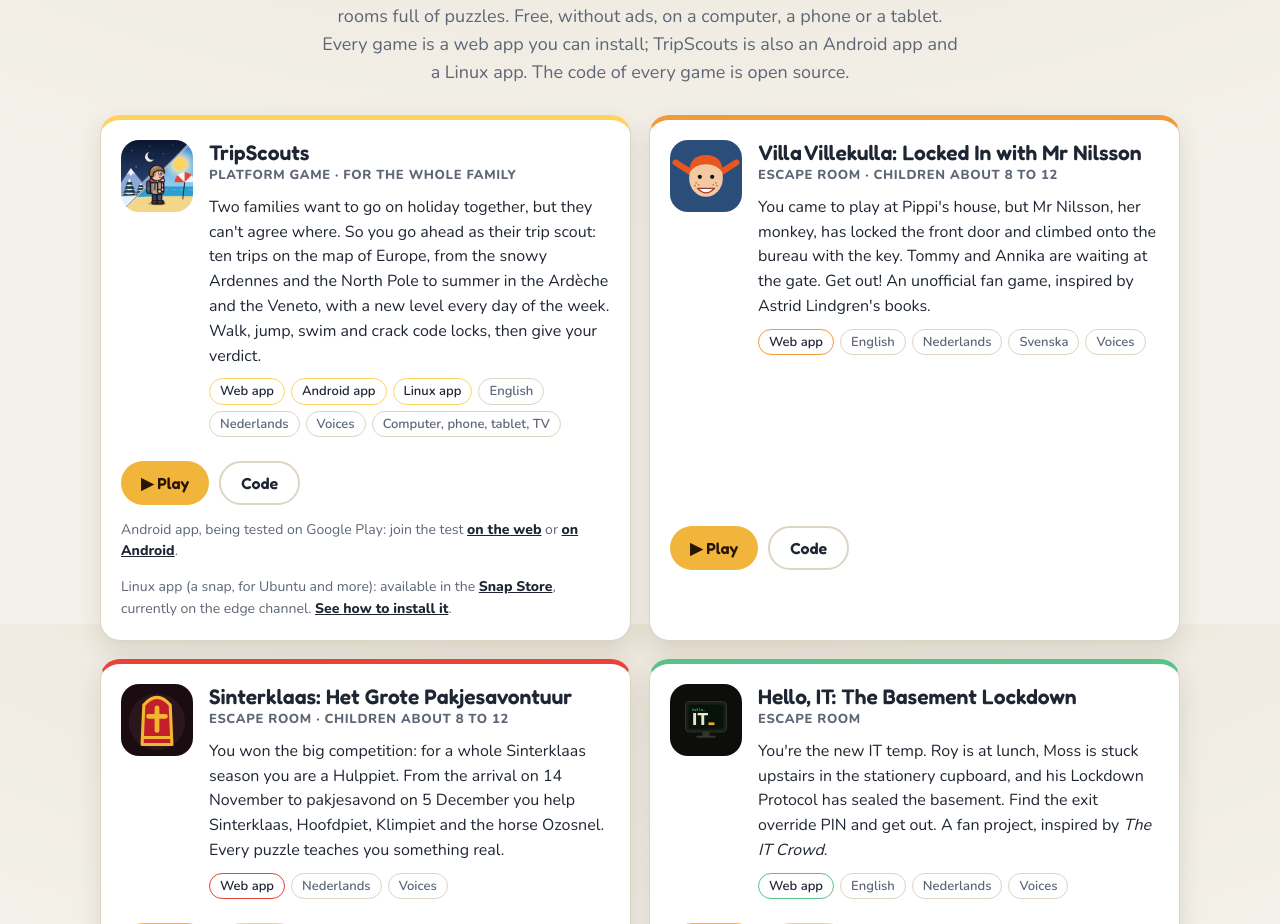
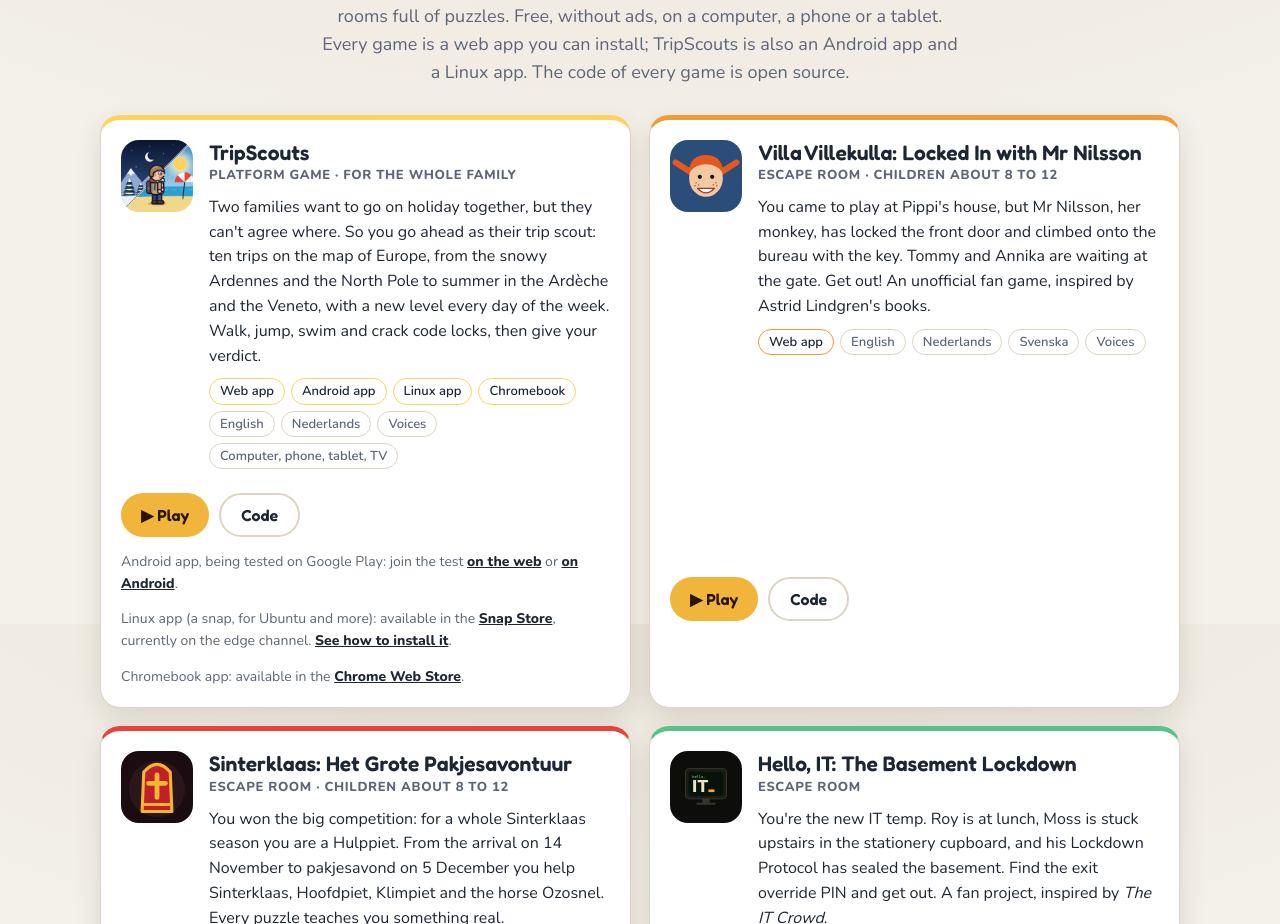
Before and after one commit to w3nl/games, a plain HTML site: page index.html in a window 1280 px wide. Shown: the part 176-1100 px from the top of the page. Drawn offline with nearby package versions, Linux system fonts and the light colour scheme.

Commit message:
Add Trip Scouts Chrome Store link
Co-authored-by: copilot-swe-agent[bot] <198982749+Copilot@users.noreply.github.com>

```diff
--- a/index.html
+++ b/index.html
@@ -27,13 +27,14 @@
         <h2>TripScouts</h2>
         <p class="kind">Platform game · for the whole family</p>
         <p>Two families want to go on holiday together, but they can't agree where. So you go ahead as their trip scout: ten trips on the map of Europe, from the snowy Ardennes and the North Pole to summer in the Ardèche and the Veneto, with a new level every day of the week. Walk, jump, swim and crack code locks, then give your verdict.</p>
-        <p class="tags"><span class="app">Web app</span><span class="app">Android app</span><span class="app">Linux app</span><span>English</span><span>Nederlands</span><span>Voices</span><span>Computer, phone, tablet, TV</span></p>
+        <p class="tags"><span class="app">Web app</span><span class="app">Android app</span><span class="app">Linux app</span><span class="app">Chromebook</span><span>English</span><span>Nederlands</span><span>Voices</span><span>Computer, phone, tablet, TV</span></p>
       </div>
       <div class="links">
         <a class="play" href="https://tripscouts.online/">▶ Play</a>
         <a class="code" href="https://github.com/w3nl/tripscouts">Code</a>
         <p class="android">Android app, being tested on Google Play: join the test <a href="https://play.google.com/apps/testing/nl.w3nl.cabinweek">on the web</a> or <a href="https://play.google.com/store/apps/details?id=nl.w3nl.cabinweek">on Android</a>.</p>
         <p class="android">Linux app (a snap, for Ubuntu and more): available in the <a href="https://snapcraft.io/tripscouts">Snap Store</a>, currently on the edge channel. <a href="https://github.com/w3nl/tripscouts/blob/main/docs/linux.md">See how to install it</a>.</p>
+        <p class="android">Chromebook app: available in the <a href="https://chrome.google.com/webstore/detail/pcpdooenjphohflgmclkpachhfonjokc">Chrome Web Store</a>.</p>
       </div>
     </article>
 
```
Also changed, not shown: 1 other file.
